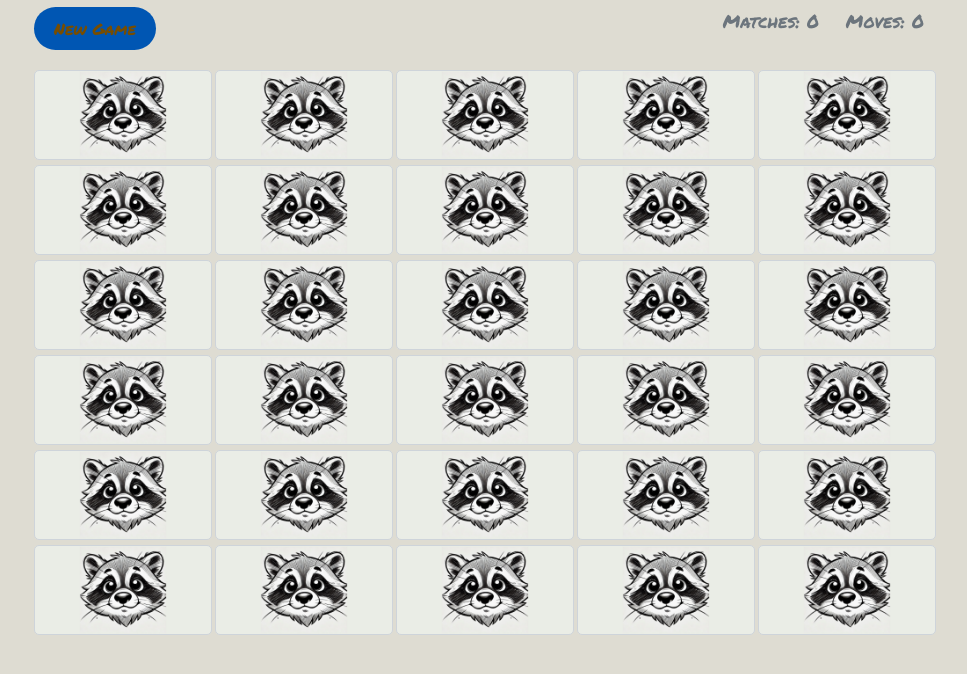
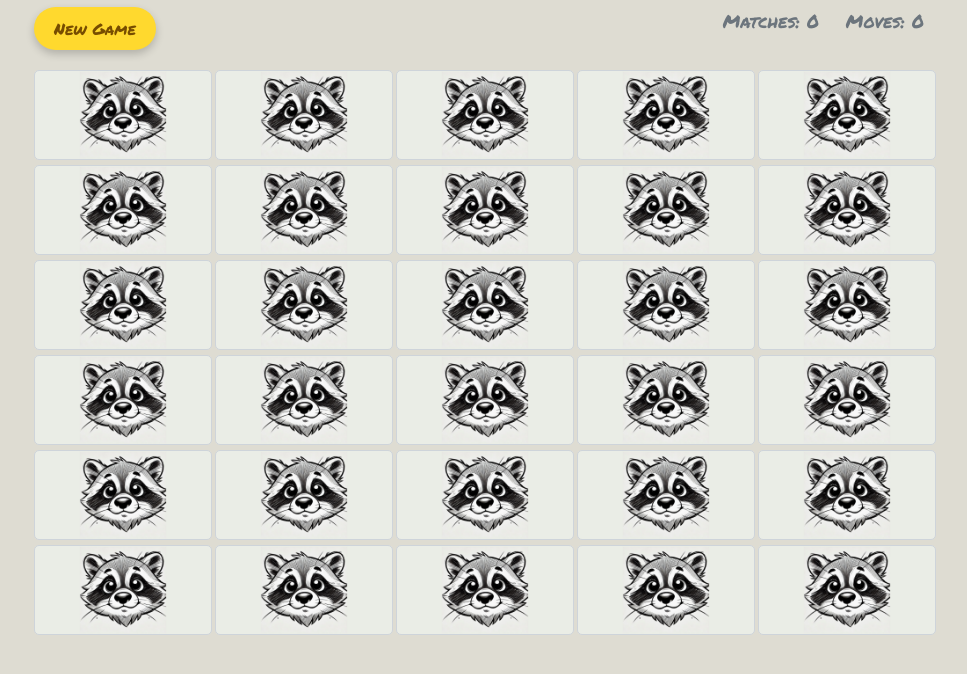
Before and after one commit to amittzr/Memory-Game, a plain HTML site: page index.html in a window 1280 px wide. In both pictures the pointer is over the button "New Game". Shown: the part 88-762 px from the top of the page, without its empty margins (156-1123 px from the left). Drawn offline with Linux system fonts and the light colour scheme; a web font is replaced by a local one.

Commit message:
Add files via upload
change button color hover

```diff
--- a/styles.css
+++ b/styles.css
@@ -54,10 +54,16 @@ body {
 
     font-family: "Permanent Marker", serif;
     font-style: normal;
+
+    transition: transform 0.3s ease, box-shadow 0.3s ease; /* Smooth scaling and shadow */
+
   }
 
   #new-game-button:hover {
-    background-color: #0056b3;
+    /* background-color: #0056b3; */
+    box-shadow: 0 4px 8px rgba(0, 0, 0, 0.2);
+    background-color: #ffd92e;
+
   }
 
   /* Board styles */
```
